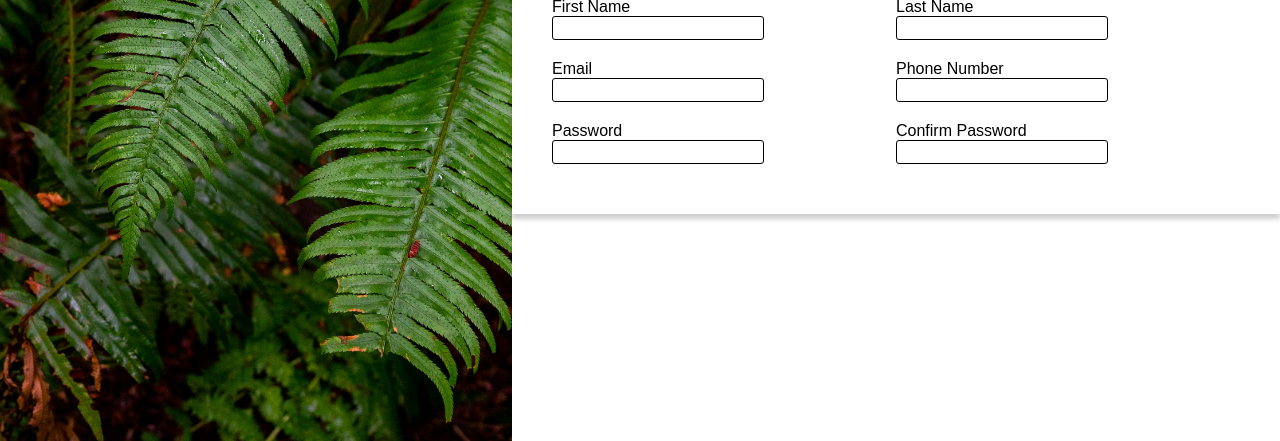
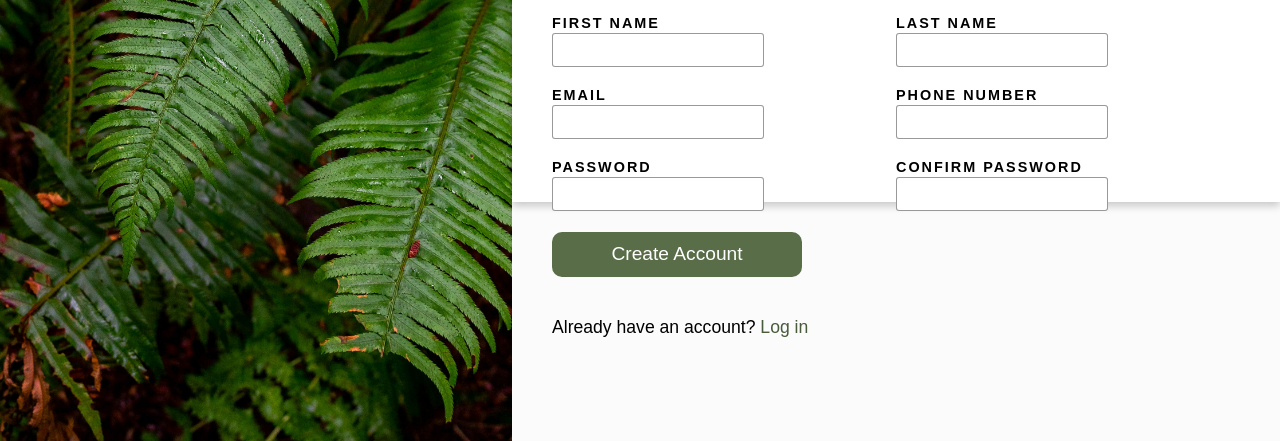
Before and after one commit to Ramos902/TheOdinProject-Course, a plain HTML site: page Html + Css/Project 1 - Sign-up Form/index.html in a window 1280 px wide. Shown: the part 359-800 px from the top of the page. Drawn offline with Linux system fonts and the light colour scheme.

Commit message:
Finished Project

```diff
--- a/Html + Css/Project 1 - Sign-up Form/index.html
+++ b/Html + Css/Project 1 - Sign-up Form/index.html
@@ -45,7 +45,8 @@
                 </div>
 
                 <div id="box-right-3">
-
+                    <button type="submit">Create Account</button>
+                    <span>Already have an account? <a href="">Log in</a></span>
                 </div>
             </form>
         </div>
--- a/Html + Css/Project 1 - Sign-up Form/style.css
+++ b/Html + Css/Project 1 - Sign-up Form/style.css
@@ -2,6 +2,8 @@
     font-family: Norse-Bold;
     src: url('assets/Norse-Bold.otf') format('opentype');
 }
+
+a { color: inherit; }
 
 body {
     margin: 0;
@@ -11,13 +13,15 @@ body {
 
 main {
     width: 100vw;
-    height: 100vh;
+    max-height: 100vh;
+    overflow-y: hidden;
     display: flex;
     justify-content: center;
     font-family: Arial, Helvetica, sans-serif;
 }
 
 .main-left {
+    z-index: 1;
     width: 40%;
     height: 100vh;
     background-image: url(./assets/background.jpg);
@@ -55,20 +59,26 @@ main {
     flex-direction: column;
     justify-content: center;
     font-weight: bold;
-    padding: 30px 40px;
+    padding: 5% 40px;
     padding-right: 20%;
     font-size: 1.5em;
     width: auto;
     height: 25%;
-    background-color: #E5E7EB;
+    background-color: #fbfbfb;
+}
+
+form{
+    height: 70%;
 }
 
 #box-right-2 {
+    position: relative;
     display: grid;
+    z-index: 1;
     grid-template-columns: auto auto;
     padding: 30px 40px;
     height: 40%;
-    box-shadow: 0px 5px 5px rgba(0, 0, 0, 0.2);
+    box-shadow: 0px 4px 8px rgba(0, 0, 0, 0.2);
 }
 
 #box-right-2 div {
@@ -83,15 +93,54 @@ main {
 }
 
 #box-right-2 input{
-    width: 60%; height: 20px;
+    width: 60%; height: 30px;
     font-size: medium;
-    border: 1px solid black;
+    border: 1px solid rgba(0, 0, 0, 0.4);
     border-radius: 3px;
     margin-bottom: 20px;
 }
 
+#box-right-2 input:focus{
+    outline: 1px solid rgb(0, 187, 255);
+    box-shadow: 0px 5px 5px rgba(0, 0, 0, 0.2);
+}
+
+#box-right-2 label{
+    text-transform: uppercase;
+    letter-spacing: 2px;
+    font-weight: 600;
+    font-size: 0.9em;
+    margin-bottom: 2px;
+}
+
 #box-right-3 {
-    width: 100%;
+    display: flex;
+    flex-direction: column;
+    padding: 30px 40px;
+    gap: 40px 0px;
+    padding-right: 20%;
+    width: auto;
     height: 35%;
-    background-color: #E5E7EB;
+    background-color: #fbfbfb;
 }
+
+#box-right-3 button{
+    width: 250px; height: 45px;
+    background-color: #596D48;
+    border-radius: 10px;
+    border: none;
+    color: white;
+    font-size: 1.2em;
+}
+
+#box-right-3 button:hover{
+    cursor: pointer;
+}
+
+#box-right-3 span{
+    font-size: 1.1em;
+}
+#box-right-3 span a{
+    color: #4a5b3b;
+    text-decoration: none;
+}
```
